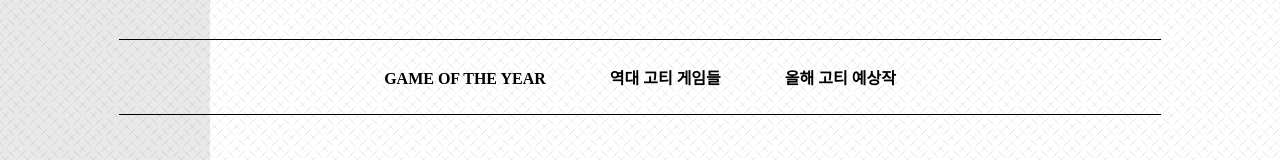
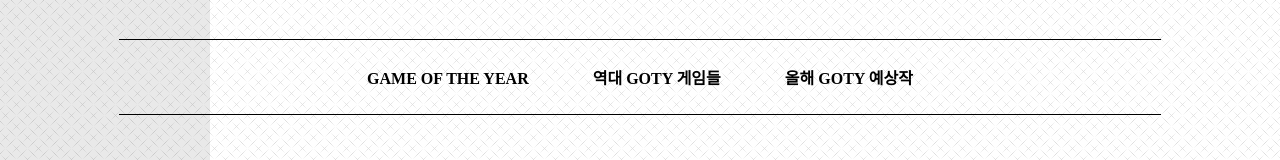
Before and after one commit to ROT416/middle-test, a plain HTML site: page game2014.html in a window 1280 px wide. Shown: the part 209-369 px from the top of the page. Drawn offline with Linux system fonts and the light colour scheme.

Commit message:
Add files via upload

```diff
--- a/game2014.html
+++ b/game2014.html
@@ -13,8 +13,8 @@
       <div>
         <ol>
           <li><a href="page1.html"> GAME OF THE YEAR </a></li>
-          <li><a href="page2.html"> 역대 고티 게임들 </a></li>
-          <li><a href="page3.html"> 올해 고티 예상작 </a></li>
+          <li><a href="page2.html"> 역대 GOTY 게임들 </a></li>
+          <li><a href="page3.html"> 올해 GOTY 예상작 </a></li>
         </ol>
       </div>
 
```
Also changed, not shown: game2015.html (+2 -2 lines), game2016.html (+2 -2 lines), game2017.html (+2 -2 lines), index.html (+2 -2 lines), page1.html (+2 -2 lines), page2.html (+2 -2 lines), page3.html (+2 -2 lines).
